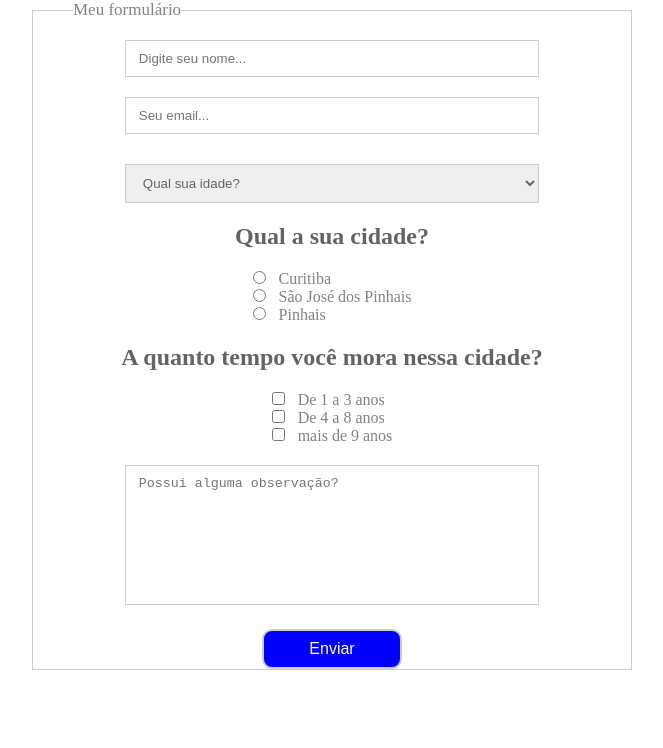
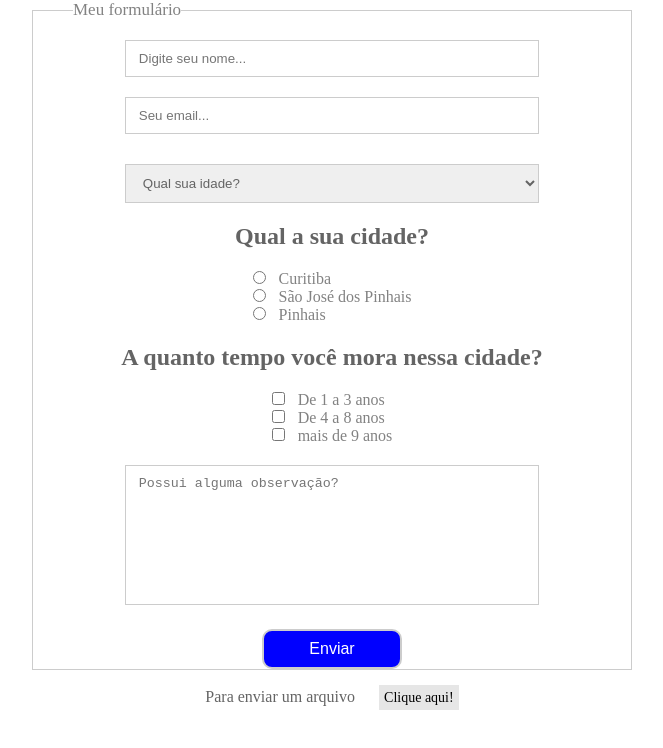
Before and after one commit to cri-suh/formulario, a plain HTML site: page index.html in a window 1280 px wide. Shown: the whole page, without its empty margins (308-971 px from the left). Drawn offline with Linux system fonts and the light colour scheme.

Commit message:
formulario
botão upload

```diff
--- a/index.html
+++ b/index.html
@@ -57,5 +57,10 @@
                 </div>
         </fieldset>
     </form>
+    <br>
+    <form class="arquivos">
+        <input id="file" type="file" nome="file" /><span>Para enviar um arquivo</span>
+        <label for="file">Clique aqui!</label></form><br>
+    </form>
 </body>
 </html>
--- a/style.css
+++ b/style.css
@@ -69,3 +69,17 @@ form textarea{
     padding:10px 13px;
     resize:none;
 }
+input[type=file]{
+    display: none;
+}
+label{
+   background-color:rgb(230,230,230);
+   margin-left:20px;
+   padding:5px;
+   font-size:14px;
+   color:black;
+   cursor:pointer;
+}
+.arquivos span{
+    color:rgb(100,100,100);
+}
```
